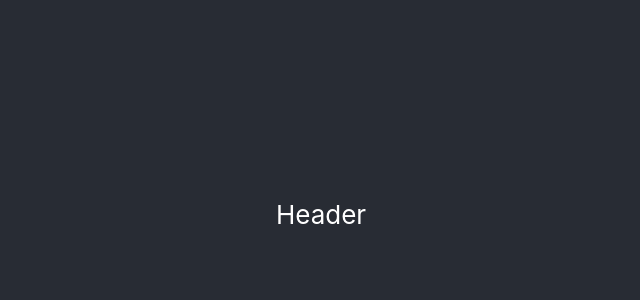
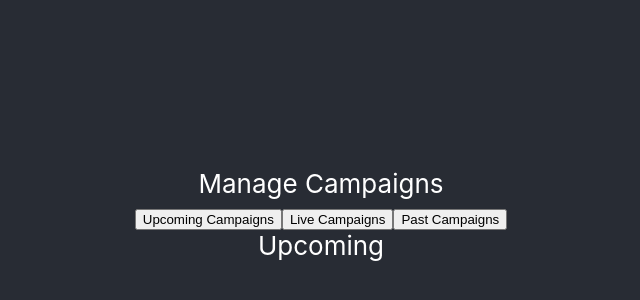
Before and after one commit to ramsingh66/campain-management-react-app, a React (Create React App) app: page / in a window 1280 px wide. Shown: the part 186-486 px from the top of the page, without its empty margins (319-959 px from the left). Built offline with nearby package versions, Linux system fonts and the light colour scheme.

Commit message:
feat: add tabs component skeleton

```diff
--- a/package.json
+++ b/package.json
@@ -10,6 +10,7 @@
     "@types/node": "^15.14.0",
     "@types/react": "^17.0.13",
     "@types/react-dom": "^17.0.8",
+    "prettier": "^2.3.2",
     "react": "^17.0.2",
     "react-dom": "^17.0.2",
     "react-scripts": "4.0.3",
@@ -28,8 +29,7 @@
       "react-app/jest"
     ]
   },
-  "devDependencies": {
-  },
+  "devDependencies": {},
   "browserslist": {
     "production": [
       ">0.2%",
--- a/src/App.tsx
+++ b/src/App.tsx
@@ -1,9 +1,10 @@
 import './App.css';
+import { CampaignHome } from './campaignHome';
 
 function App() {
   return (
     <div className="App">
-        Header
+        <CampaignHome/>
     </div>
   );
 }
--- /dev/null
+++ b/src/campaignHome/CampaignHome.tsx
@@ -0,0 +1,16 @@
+import { Tabs } from "../tabs";
+
+export const CampaignHome = () => {
+  return (
+    <div>
+      Manage Campaigns
+      <Tabs
+        tabs={[
+          { name: "Upcoming Campaigns", renderTab: () => "Upcoming" },
+          { name: "Live Campaigns", renderTab: () => "Live" },
+          { name: "Past Campaigns", renderTab: () => "Past" },
+        ]}
+      />
+    </div>
+  );
+};
--- /dev/null
+++ b/src/campaignHome/index.ts
@@ -0,0 +1 @@
+export * from './CampaignHome'
--- /dev/null
+++ b/src/tabs/Tabs.tsx
@@ -0,0 +1,45 @@
+import { FunctionComponent, ReactNode, useState } from "react";
+
+type Tab = {
+  readonly name: string;
+  readonly renderTab: () => ReactNode;
+};
+
+type Props = {
+  readonly tabs: ReadonlyArray<Tab>;
+};
+
+export const Tabs: FunctionComponent<Props> = ({ tabs }) => {
+  const [selectedTab, setSelecedTab] = useState<string | undefined>(
+    tabs[0]?.name
+  );
+
+  const tabControls = tabs.map((tab) => (
+    <button onClick={() => setSelecedTab(tab.name)} id={tab.name}>
+      {tab.name}
+    </button>
+  ));
+
+  return (
+    <div>
+      {tabControls}
+      {tabs.map(({ renderTab, name }) => (
+        <TabComponent
+          renderTab={renderTab}
+          visible={selectedTab === name}
+          key={name}
+        />
+      ))}
+    </div>
+  );
+};
+
+const TabComponent: FunctionComponent<
+  Pick<Tab, "renderTab"> & { readonly visible: boolean }
+> = ({ renderTab, visible }) => {
+  if (!visible) {
+    return null;
+  }
+
+  return <div>{renderTab()}</div>;
+};
--- /dev/null
+++ b/src/tabs/index.ts
@@ -0,0 +1 @@
+export * from './Tabs';
```
Also changed, not shown: src/index.tsx (renamed from src/index.js), 1 other file (tests, documents, lock files or other folders).
